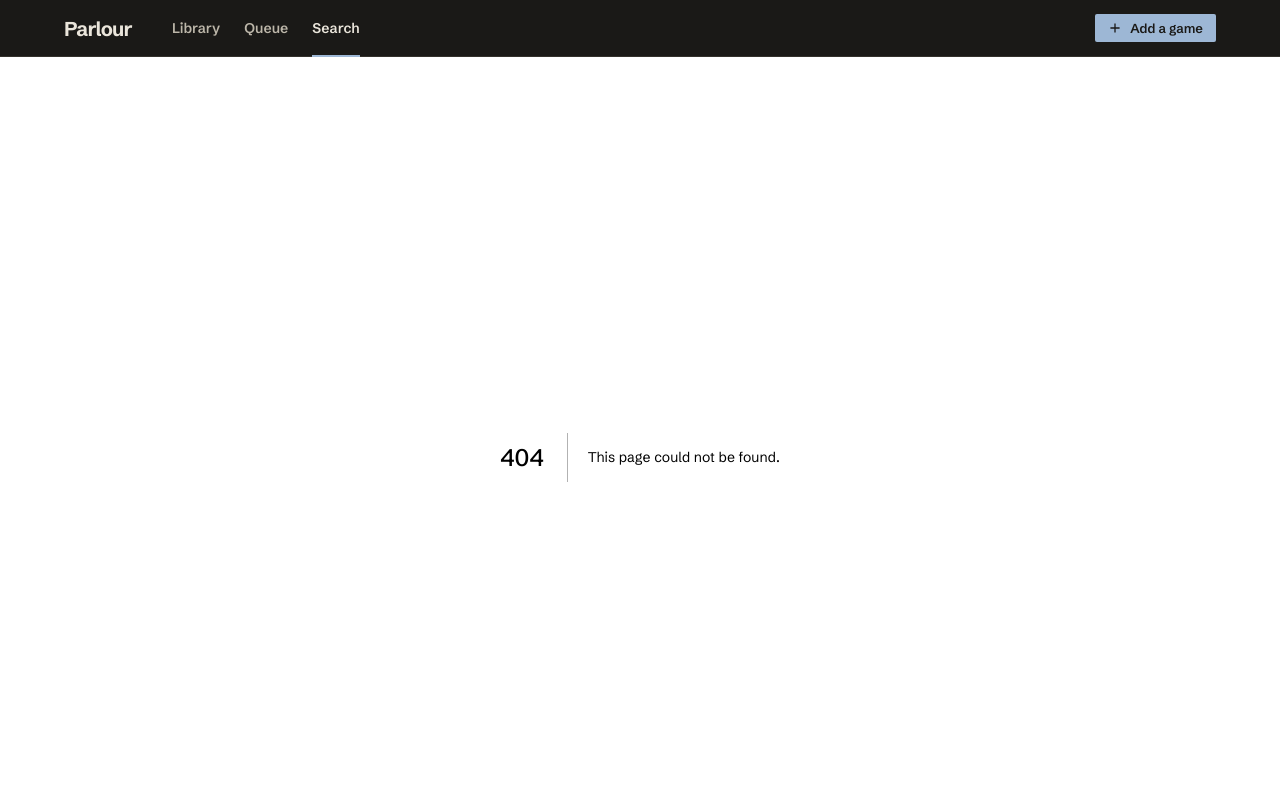
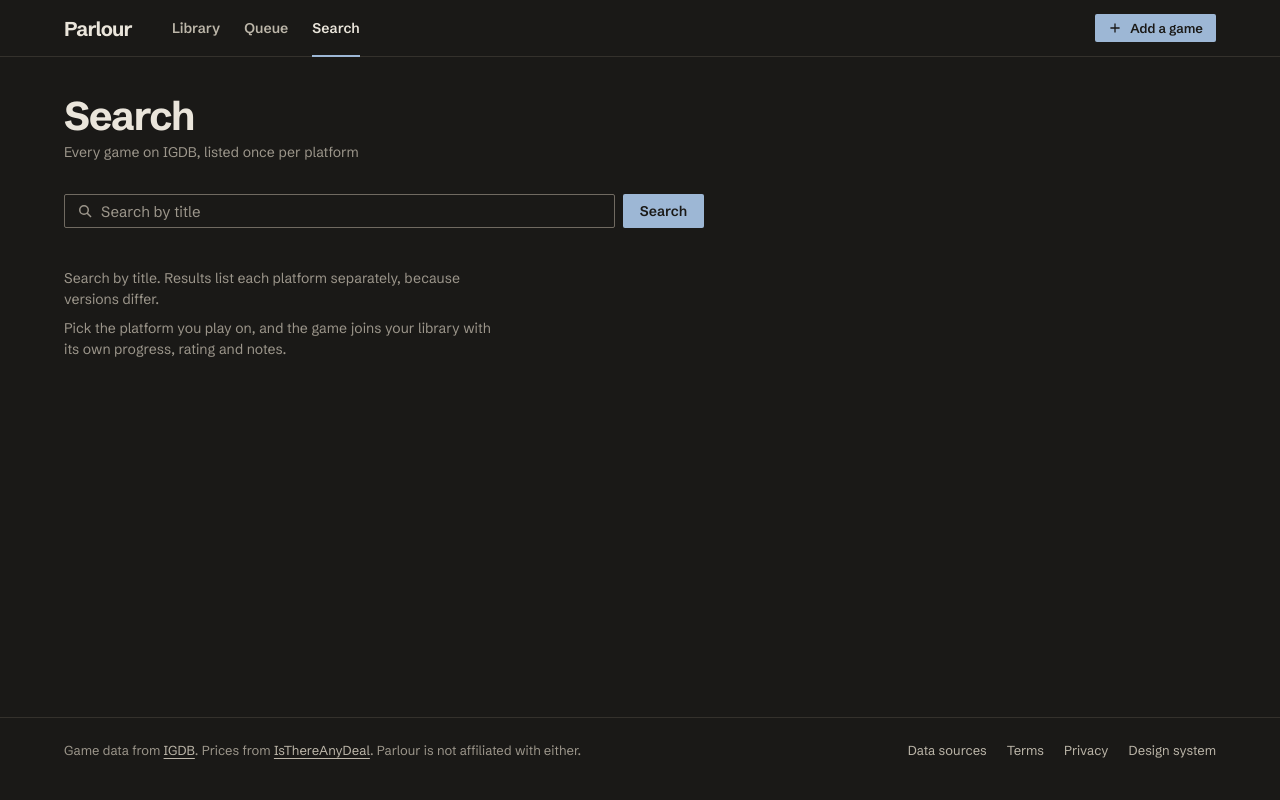
Before and after one commit to Treketor/parlour, a Next.js app: page /search in a window 1280 px wide. Before the commit this address had no page. Shown: the top 800 px of the page. Built offline with nearby package versions, Linux system fonts and the light colour scheme.

Commit message:
feat(search): add search page with the query kept in the URL

```diff
--- /dev/null
+++ b/src/app/search/SearchForm.tsx
@@ -0,0 +1,38 @@
+"use client";
+
+import Form from "next/form";
+import { useState } from "react";
+import { Button } from "@/components/ui/Button";
+import { SearchIcon } from "@/components/ui/icons";
+import { TextField } from "@/components/ui/TextField";
+import styles from "./search.module.css";
+
+/**
+ * The query lives in the URL, so a search can be reloaded, shared and reached
+ * with the back button. next/form makes the submit a client-side navigation
+ * instead of a full page load.
+ */
+export function SearchForm({ initialQuery }: { initialQuery: string }) {
+  const [query, setQuery] = useState(initialQuery);
+
+  return (
+    <Form action="/search" role="search" className={styles.form}>
+      <TextField
+        label="Search games"
+        hideLabel
+        name="q"
+        type="search"
+        placeholder="Search by title"
+        autoComplete="off"
+        leading={<SearchIcon />}
+        value={query}
+        onChange={(event) => setQuery(event.target.value)}
+        onClear={() => setQuery("")}
+        className={styles.field}
+      />
+      <Button type="submit" variant="primary">
+        Search
+      </Button>
+    </Form>
+  );
+}
--- /dev/null
+++ b/src/app/search/page.tsx
@@ -0,0 +1,42 @@
+import type { Metadata } from "next";
+import { PageHeader } from "@/components/shell/PageHeader";
+import { Notice } from "@/components/ui/Notice";
+import { SearchForm } from "./SearchForm";
+import styles from "./search.module.css";
+
+export const metadata: Metadata = {
+  title: "Search",
+};
+
+function firstValue(value: string | string[] | undefined): string {
+  return (Array.isArray(value) ? value[0] : value)?.trim() ?? "";
+}
+
+export default async function SearchPage({ searchParams }: PageProps<"/search">) {
+  const query = firstValue((await searchParams).q);
+
+  return (
+    <>
+      <PageHeader title="Search" meta="Every game on IGDB, listed once per platform" />
+      <SearchForm initialQuery={query} />
+
+      <div className={styles.results}>
+        {query ? (
+          // Replaced by real results when IGDB is connected (stage 5).
+          <Notice title="Search is not connected yet">
+            Parlour cannot look up &ldquo;{query}&rdquo; until game data from IGDB is connected.
+            Nothing has been searched and nothing was saved.
+          </Notice>
+        ) : (
+          <div className={styles.idle}>
+            <p>Search by title. Results list each platform separately, because versions differ.</p>
+            <p>
+              Pick the platform you play on, and the game joins your library with its own progress,
+              rating and notes.
+            </p>
+          </div>
+        )}
+      </div>
+    </>
+  );
+}
--- /dev/null
+++ b/src/app/search/search.module.css
@@ -0,0 +1,24 @@
+.form {
+  display: grid;
+  grid-template-columns: minmax(0, 1fr) auto;
+  align-items: end;
+  gap: var(--space-2);
+  max-width: 40rem;
+}
+
+.field {
+  min-width: 0;
+}
+
+.results {
+  margin-top: var(--space-10);
+}
+
+.idle {
+  display: grid;
+  gap: var(--space-2);
+  max-width: 52ch;
+  color: var(--color-text-faint);
+  font-size: var(--text-sm);
+  line-height: var(--leading-reading);
+}
```
